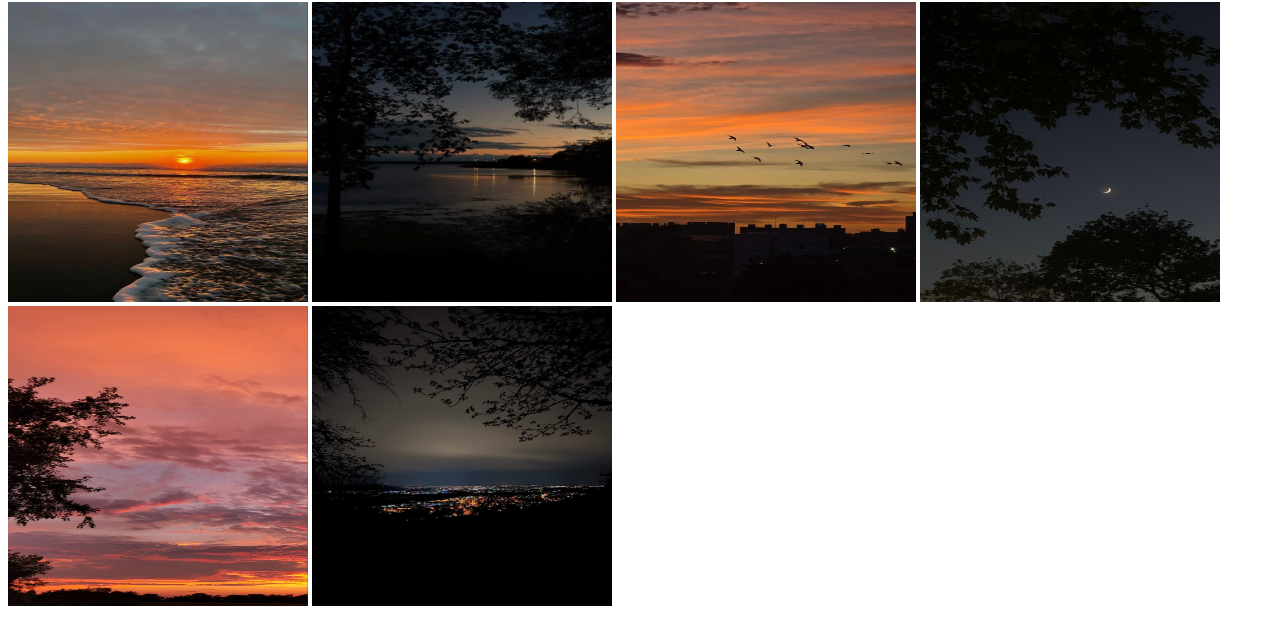
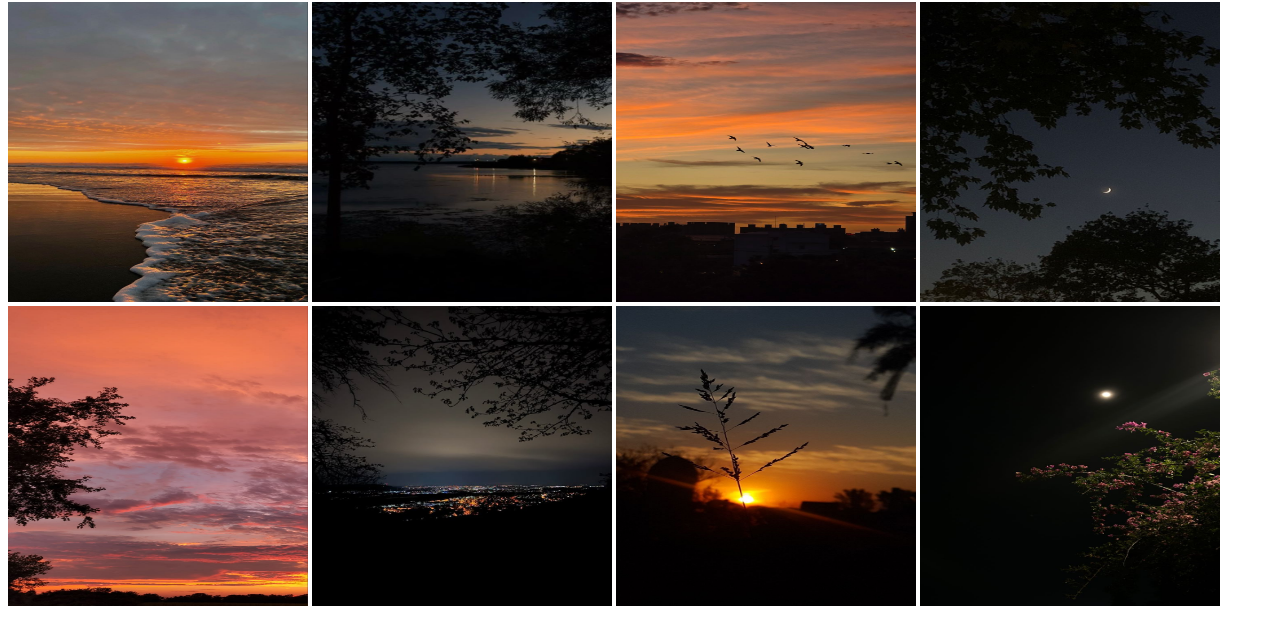
Before and after one commit to RabiaZahid724/Task5, a plain HTML site: page index.html in a window 1280 px wide. Shown: the part 104-748 px from the top of the page. Drawn offline with Linux system fonts and the light colour scheme.

Commit message:
index.html

```diff
--- a/index.html
+++ b/index.html
@@ -30,5 +30,11 @@
     <img src="images/nightfall-pic3.jpeg" alt="Nightfall scene"
         width="300px" height="300px"
     >
+    <img src="images/sunset-pic4.jpeg" alt="Sunset scene"
+        width="300px" height="300px"
+    >
+    <img src="images/nightfall-pic4.jpeg" alt="Nightfall scene"
+        width="300px" height="300px"
+    >
 </body>
 </html>
```
